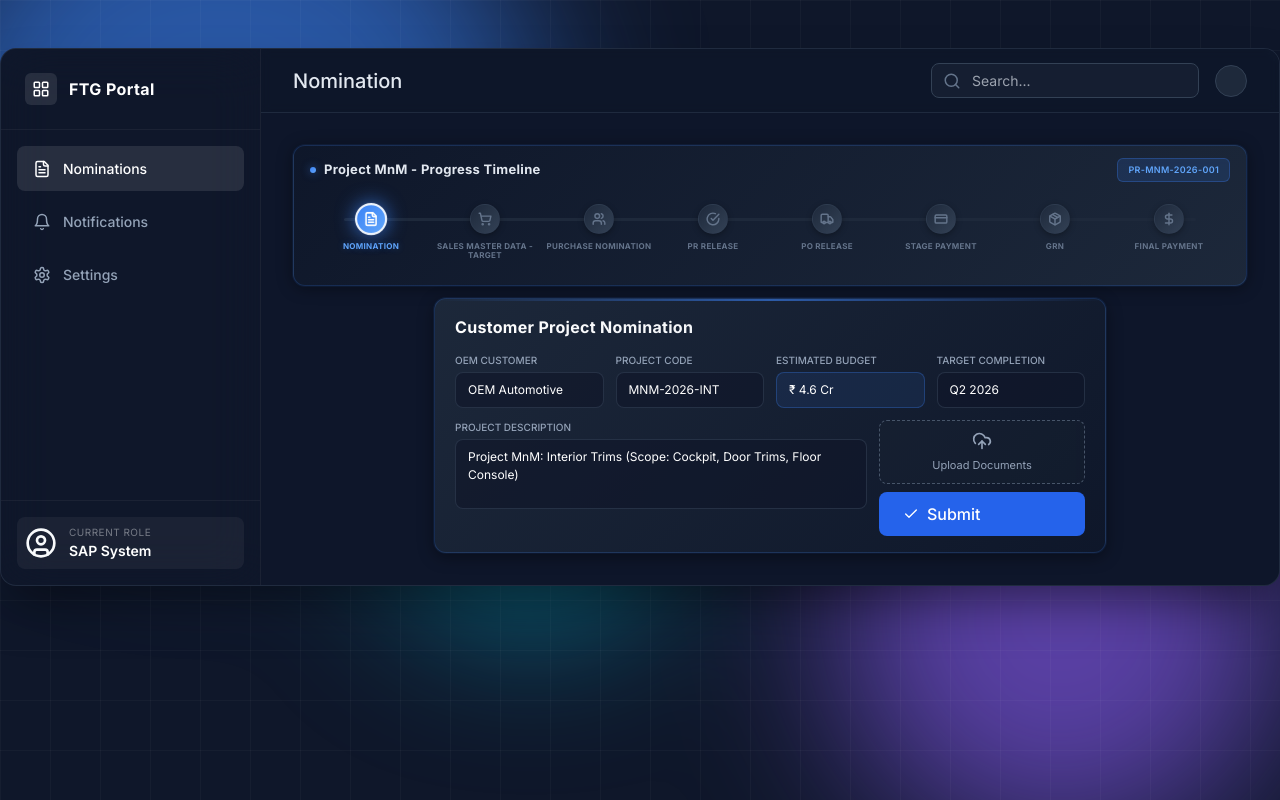
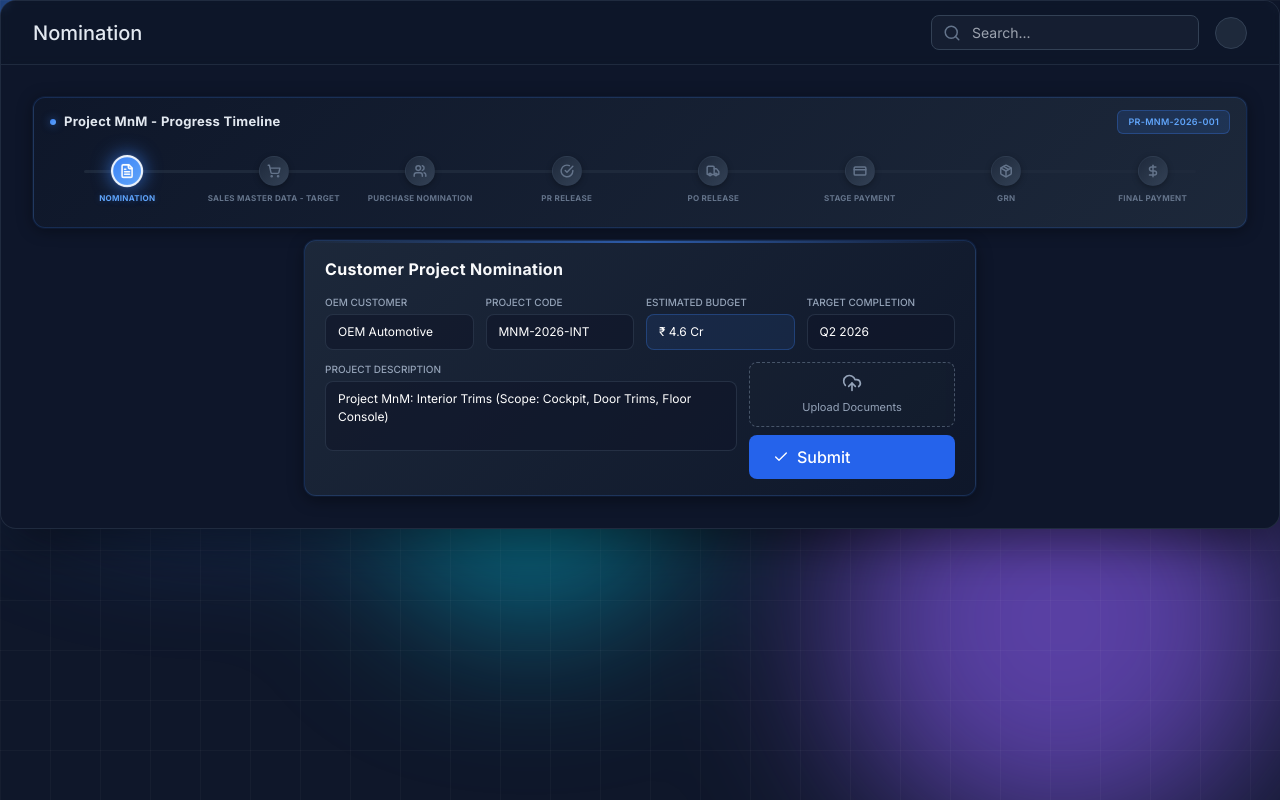
Before and after one commit to Krishna-Gour/ftg-simulation, a React (Vite) app: page / in a window 1280 px wide. Both pictures are taken after a click on the button "Start Interactive Demo". Shown: the top 800 px of the page. Built offline with nearby package versions, Linux system fonts and the light colour scheme.

Commit message:
Hide FTG Simulation sidebar and add auto-scroll to Simulation Guide

```diff
--- a/index.html
+++ b/index.html
@@ -7,8 +7,8 @@
     <link rel="preconnect" href="https://fonts.googleapis.com">
     <link rel="preconnect" href="https://fonts.gstatic.com" crossorigin>
     <link href="https://fonts.googleapis.com/css2?family=Inter:wght@300;400;500;600;700&display=swap" rel="stylesheet">
-    <!-- Favicon (relative path works in dev and on GitHub Pages under repo base) -->
-    <link rel="icon" type="image/svg+xml" href="vite.svg" />
+    <!-- Favicon -->
+    <link rel="icon" type="image/svg+xml" href="/vite.svg" />
   </head>
   <body>
     <div id="root"></div>
--- a/src/App.tsx
+++ b/src/App.tsx
@@ -11,10 +11,12 @@ import { ProjectSummary } from './components/Screens/SummaryScreen/ProjectSummar
 import { NegotiationScreen } from './components/Screens/SystemScreen/NegotiationScreen';
 import { GoodsReceiptScreen } from './components/Screens/SystemScreen/GoodsReceiptScreen';
 import { PaymentScreen } from './components/Screens/SystemScreen/PaymentScreen';
+import { ChevronLeft, ChevronRight } from 'lucide-react';
 
 function App() {
     const [started, setStarted] = useState(false);
     const [currentStepIndex, setCurrentStepIndex] = useState(0);
+    const [isPanelCollapsed, setIsPanelCollapsed] = useState(false);
 
     const currentStep = steps[currentStepIndex];
 
@@ -89,23 +91,6 @@ function App() {
                 <div className="h-full w-full flex flex-col md:flex-row p-4 gap-4 relative z-10">
                     {/* Left/Top: Simulation Area */}
                     <div className="flex-1 flex flex-col h-full min-h-0">
-                        {/* Progress Header - Compact (hide on summary screen) */}
-                        {currentStepIndex < steps.length && (
-                            <div className="mb-4 flex items-center justify-between px-4">
-                                <div>
-                                    <h2 className="text-xs font-semibold text-sky-400 tracking-wider uppercase">Step {currentStepIndex + 1} / {steps.length}</h2>
-                                    <h1 className="text-xl font-bold text-white leading-tight">{currentStep?.title}</h1>
-                                </div>
-                                <div className="w-1/3 h-1.5 bg-slate-800 rounded-full overflow-hidden">
-                                    <motion.div
-                                        className="h-full bg-sky-500"
-                                        initial={{ width: 0 }}
-                                        animate={{ width: `${((currentStepIndex + 1) / steps.length) * 100}%` }}
-                                    />
-                                </div>
-                            </div>
-                        )}
-
                         {/* Active Screen Area - Flex Grow to fill space */}
                         <div className="flex-1 min-h-0 relative">
                             <AnimatePresence mode="wait">
@@ -125,9 +110,36 @@ function App() {
 
                     {/* Right/Bottom: Guide Panel (Fixed width on desktop) - Hide on summary screen */}
                     {currentStepIndex < steps.length && (
-                        <div className="w-full md:w-80 lg:w-96 flex-shrink-0 h-full">
-                            <GuidePanel step={currentStep} />
-                        </div>
+                        <motion.div
+                            className="relative flex-shrink-0 h-full"
+                            animate={{
+                                width: isPanelCollapsed ? '48px' : 'auto'
+                            }}
+                            transition={{ duration: 0.3, ease: "easeInOut" }}
+                        >
+                            {/* Toggle Button */}
+                            <button
+                                onClick={() => setIsPanelCollapsed(!isPanelCollapsed)}
+                                className="absolute left-0 top-1/2 -translate-y-1/2 -translate-x-1/2 z-50 bg-slate-800 hover:bg-slate-700 border border-slate-600 rounded-full p-2 shadow-xl transition-all duration-200 hover:scale-110"
+                                title={isPanelCollapsed ? "Expand Guide Panel" : "Collapse Guide Panel"}
+                            >
+                                {isPanelCollapsed ? <ChevronLeft size={20} className="text-sky-400" /> : <ChevronRight size={20} className="text-sky-400" />}
+                            </button>
+
+                            {/* Guide Panel */}
+                            <motion.div
+                                className="h-full overflow-hidden"
+                                animate={{
+                                    opacity: isPanelCollapsed ? 0 : 1,
+                                    width: isPanelCollapsed ? 0 : 'auto'
+                                }}
+                                transition={{ duration: 0.3 }}
+                            >
+                                <div className="w-80 lg:w-96 h-full">
+                                    <GuidePanel step={currentStep} />
+                                </div>
+                            </motion.div>
+                        </motion.div>
                     )}
                 </div>
             )}
--- a/src/components/Hero/Hero.tsx
+++ b/src/components/Hero/Hero.tsx
@@ -21,12 +21,8 @@ export const Hero: React.FC<HeroProps> = ({ onStart }) => {
                 </span>
 
                 <h1 className={styles.title}>
-                    Sales to Payment Flow
+                    FTG Commercial Lifecycle
                 </h1>
-
-                <p className={styles.subtitle}>
-                    Explore the end-to-end flow from Sales Entry to Final Payment for Project MnM: Interior Trims. Experience seamless integration between Business Development, Program Management, and Automated System workflows.
-                </p>
 
                 <motion.button
                     whileHover={{ scale: 1.05 }}
--- a/src/components/Screens/BDScreen/NominationForm.tsx
+++ b/src/components/Screens/BDScreen/NominationForm.tsx
@@ -105,7 +105,7 @@ export const BDScreen: React.FC<BDScreenProps> = ({ onNext, stepId }) => {
     // Step 1: Nomination (Customer project nomination)
     if (stepId === 1) {
         return (
-            <ScreenLayout role="Customer" title="Nomination">
+            <ScreenLayout role="Customer" title="Nomination" currentStep={1}>
                 <ProjectStatusTimeline currentStepId={1} />
                 <div className={styles.container}>
                     <div className={styles.card}>
@@ -154,7 +154,7 @@ export const BDScreen: React.FC<BDScreenProps> = ({ onNext, stepId }) => {
     // Step 2: Sales Master Data - Target (with inline Purchase Nomination)
     if (stepId === 2) {
         return (
-            <ScreenLayout role="BD" title="Sales Master Data - Target & Purchase Nomination">
+            <ScreenLayout role="BD" title="Sales Master Data - Target & Purchase Nomination" currentStep={negotiationPhase === 'complete' ? 3 : 2}>
                 <ProjectStatusTimeline currentStepId={negotiationPhase === 'complete' ? 3 : 2} />
                 <div className={styles.container} style={{ maxWidth: '1200px' }}>
                     <div className={styles.card} style={{ width: '100%' }}>
--- a/src/components/Screens/Layout/ScreenLayout.module.css
+++ b/src/components/Screens/Layout/ScreenLayout.module.css
@@ -87,6 +87,7 @@
     width: 100%;
     display: flex;
     align-items: center;
+    justify-content: space-between;
     gap: 12px;
     padding: 12px 16px;
     border-radius: 8px;
@@ -99,8 +100,15 @@
 }
 
 .navItemActive {
-    background-color: rgba(255, 255, 255, 0.1);
+    background-color: rgba(59, 130, 246, 0.15);
     color: white;
+    border-left: 3px solid #3b82f6;
+    padding-left: 13px;
+}
+
+.navItemCompleted {
+    color: #4ade80;
+    /* green-400 */
 }
 
 .navItemInactive {
--- a/src/components/Screens/Layout/ScreenLayout.tsx
+++ b/src/components/Screens/Layout/ScreenLayout.tsx
@@ -1,6 +1,6 @@
 import React from 'react';
 import { motion } from 'framer-motion';
-import { LayoutGrid, FileText, Settings, Bell, Search, UserCircle } from 'lucide-react';
+import { Search } from 'lucide-react';
 import { Actor } from '../../../data/steps';
 import styles from './ScreenLayout.module.css';
 
@@ -8,35 +8,34 @@ interface ScreenLayoutProps {
     role: Actor;
     title: string;
     children: React.ReactNode;
+    currentStep?: number;
 }
 
-export const ScreenLayout: React.FC<ScreenLayoutProps> = ({ role, title, children }) => {
-    const getSidebarClass = () => {
-        switch (role) {
-            case 'BD': return styles.sidebarBD;
-            case 'PM': return styles.sidebarPM;
-            case 'System': return styles.sidebarSystem;
-            default: return '';
-        }
-    };
+export const ScreenLayout: React.FC<ScreenLayoutProps> = ({ role: _role, title, children }) => {
 
     return (
         <div className={styles.container}>
-            {/* Sidebar */}
-            <div className={`${styles.sidebar} ${getSidebarClass()}`}>
+            {/* Sidebar - Hidden */}
+            {/* <div className={`${styles.sidebar} ${getSidebarClass()}`}>
                 <div className={styles.sidebarHeader}>
                     <div className={styles.logoArea}>
                         <div className={styles.logoBox}>
                             <LayoutGrid size={18} />
                         </div>
-                        <span className={styles.appName}>FTG Portal</span>
+                        <span className={styles.appName}>FTG Simulation</span>
                     </div>
                 </div>
 
                 <nav className={styles.nav}>
-                    <NavItem icon={<FileText size={18} />} label="Nominations" active={true} />
-                    <NavItem icon={<Bell size={18} />} label="Notifications" />
-                    <NavItem icon={<Settings size={18} />} label="Settings" />
+                    {navSteps.map((step) => (
+                        <NavItem
+                            key={step.id}
+                            icon={step.icon}
+                            label={step.label}
+                            active={step.id === currentStep}
+                            completed={step.id < currentStep}
+                        />
+                    ))}
                 </nav>
 
                 <div className={styles.profile}>
@@ -44,11 +43,11 @@ export const ScreenLayout: React.FC<ScreenLayoutProps> = ({ role, title, childre
                         <UserCircle size={32} className="text-white/60" />
                         <div className={styles.profileInfo}>
                             <span className={styles.roleLabel}>Current Role</span>
-                            <span className={styles.roleName}>{role === 'BD' ? 'Business Dev.' : role === 'PM' ? 'Program Mgr.' : 'SAP System'}</span>
+                            <span className={styles.roleName}>{role === 'BD' ? 'Business Dev.' : role === 'PM' ? 'Program Mgr.' : role === 'Customer' ? 'Customer' : 'SAP System'}</span>
                         </div>
                     </div>
                 </div>
-            </div>
+            </div> */}
 
             {/* Main Content */}
             <div className={styles.main}>
@@ -84,10 +83,3 @@ export const ScreenLayout: React.FC<ScreenLayoutProps> = ({ role, title, childre
         </div>
     );
 };
-
-const NavItem = ({ icon, label, active = false }: { icon: React.ReactNode, label: string, active?: boolean }) => (
-    <button className={`${styles.navItem} ${active ? styles.navItemActive : styles.navItemInactive}`}>
-        {icon}
-        {label}
-    </button>
-);
--- a/src/components/Screens/SystemScreen/GoodsReceiptScreen.tsx
+++ b/src/components/Screens/SystemScreen/GoodsReceiptScreen.tsx
@@ -26,7 +26,7 @@ export const GoodsReceiptScreen: React.FC<GoodsReceiptScreenProps> = ({ onNext }
     };
 
     return (
-        <ScreenLayout role="System" title="GRN (Goods Receipt Note)">
+        <ScreenLayout role="System" title="GRN (Goods Receipt Note)" currentStep={7}>
             <div className={dashboardStyles.stack} style={{ maxWidth: '100%', margin: '0 auto', gap: '8px' }}>
                 <ProjectStatusTimeline currentStepId={7} />
 
--- a/src/components/Screens/SystemScreen/NegotiationScreen.tsx
+++ b/src/components/Screens/SystemScreen/NegotiationScreen.tsx
@@ -111,7 +111,7 @@ export const NegotiationScreen: React.FC<NegotiationScreenProps> = ({ onNext })
     }
 
     return (
-        <ScreenLayout role="System" title="PO Release">
+        <ScreenLayout role="System" title="PO Release" currentStep={5}>
             <div className={dashboardStyles.stack} style={{ maxWidth: '100%', margin: '0 auto', gap: '8px' }}>
                 <ProjectStatusTimeline currentStepId={5} />
 
--- a/src/components/Screens/SystemScreen/PaymentScreen.tsx
+++ b/src/components/Screens/SystemScreen/PaymentScreen.tsx
@@ -34,7 +34,7 @@ export const PaymentScreen: React.FC<PaymentScreenProps> = ({ onNext, stepId })
     const statusUpdate = isStagePayment ? "Stage Payment Completed - Awaiting Delivery" : "Project Financial Closure - PO Closed";
 
     return (
-        <ScreenLayout role="System" title={isStagePayment ? "Stage Payment" : "Final Payment"}>
+        <ScreenLayout role="System" title={isStagePayment ? "Stage Payment" : "Final Payment"} currentStep={isStagePayment ? 6 : 8}>
             <div className={dashboardStyles.stack} style={{ maxWidth: '100%', margin: '0 auto', gap: '8px' }}>
                 <ProjectStatusTimeline currentStepId={isStagePayment ? 6 : 8} />
 
--- a/src/components/UI/GuidePanel.tsx
+++ b/src/components/UI/GuidePanel.tsx
@@ -1,13 +1,49 @@
-import React from 'react';
+import React, { useEffect, useRef } from 'react';
 import { Step } from '../../data/steps';
-import { Info, User, Activity, ArrowRight, FileText } from 'lucide-react';
+import { Info, Activity, CheckCircle } from 'lucide-react';
 import { motion } from 'framer-motion';
 
 interface GuidePanelProps {
     step: Step;
 }
 
+// Real-life process descriptions for each step
+const getStepLog = (stepId: number): string => {
+    switch (stepId) {
+        case 1: return "Customer submits project nomination with estimated budget ₹4.6Cr, project code MNM-2026-INT for Interior Trims (Cockpit, Door Trims, Floor Console). Target completion Q2 2026.";
+        case 2: return "Business Development team receives target costs and feed in Sales Master Data: IP Carrier ₹3.2Cr, Chute Chanel ₹38L, Cockpit Fixture ₹28L, Laser Scoring ₹70L. Total target: ₹4.56Cr.";
+        case 3: return "Purchase Team negotiates with vendor Tooling Solutions Ltd. Final nominated costs: IP Carrier ₹3Cr, Chute Chanel ₹40L (requires override), Cockpit Fixture ₹25L, Laser Scoring ₹70L. Total: ₹4.35Cr, saving ₹21L.";
+        case 4: return "Program Team reviews the purchase nomination and releases Purchase Requisition PR-MNM-2026-001. Email sent to Plant Head for approval. Plant Head approved. PR approved and released to procurement system.";
+        case 5: return "SAP System automatically generates Purchase Order PO-MNM-2026-001 based on approved PR. System validates vendor details, payment terms (Z001), and line items. PO sent to Plant Head for final approval. PO released to vendor Tooling Solutions Ltd.";
+        case 6: return "Automated Stage Payment Entry (20% advance) of ₹87L processed via RTGS to vendor's ICICI Bank account. Payment authorized by finance team. Transaction reference generated. Payment confirmation sent to vendor.";
+        case 7: return "Vendor delivers all 4 items: IP Carrier Tool, Chute Chanel Vibration, Cockpit Fixture, and Laser Scoring Fixture. Quality team verifies items against PO. Goods Receipt Note GRN-MNM-2026-001 created in SAP. Material received confirmation sent to all stakeholders.";
+        case 8: return "Automated Final Payment Entry (80% on GRN) of ₹3.48Cr processed. Invoice verified against GRN. Payment authorized and processed via RTGS. Project financial closure completed. PO status updated to 'Closed'. Vendor payment completed successfully.";
+        default: return "Process step in progress...";
+    }
+};
+
 export const GuidePanel: React.FC<GuidePanelProps> = ({ step }) => {
+    const currentStepId = step.id;
+    const logEndRef = useRef<HTMLDivElement>(null);
+
+    // Build log of all completed and current steps
+    const processLog = [];
+    for (let i = 1; i <= Math.min(currentStepId, 8); i++) {
+        processLog.push({
+            id: i,
+            description: getStepLog(i),
+            isActive: i === currentStepId,
+            timestamp: `Step ${i}`
+        });
+    }
+
+    // Auto-scroll to the latest log entry when step changes
+    useEffect(() => {
+        if (logEndRef.current) {
+            logEndRef.current.scrollIntoView({ behavior: 'smooth', block: 'end' });
+        }
+    }, [currentStepId]);
+
     return (
         <div className="h-full bg-slate-900/60 backdrop-blur-md border-l border-white/10 p-6 flex flex-col rounded-xl border border-slate-700/50 shadow-2xl">
             <div className="mb-6 flex items-center gap-2 text-sky-400">
@@ -15,70 +51,56 @@ export const GuidePanel: React.FC<GuidePanelProps> = ({ step }) => {
                 <span className="font-bold tracking-wider uppercase text-sm">Simulation Guide</span>
             </div>
 
-            <div className="flex-1 space-y-8 overflow-y-auto pr-2 custom-scrollbar">
-                {/* Context Card */}
-                <div className="space-y-3">
-                    <h3 className="text-white font-semibold flex items-center gap-2">
-                        <User size={16} className="text-purple-400" />
-                        Current Role
-                    </h3>
-                    <div className="p-4 rounded-lg bg-purple-500/10 border border-purple-500/20 text-purple-200 text-sm">
-                        <p className="font-medium">
-                            {step.actor === 'BD' ? 'Business Development Manager' :
-                                step.actor === 'PM' ? 'Program Manager' :
-                                    step.actor === 'System' ? 'SAP S/4HANA Automation' : 'Customer'}
-                        </p>
-                        <p className="mt-1 text-xs opacity-70">
-                            {step.actor === 'BD' ? 'Responsible for sales & initiating projects.' :
-                                step.actor === 'PM' ? 'Oversees execution & validates financials.' :
-                                    'Automated background processing.'}
-                        </p>
-                    </div>
-                </div>
-
-                {/* Blueprint Insight */}
-                {step.blueprintId && (
-                    <div className="space-y-3">
-                        <h3 className="text-white font-semibold flex items-center gap-2">
-                            <FileText size={16} className="text-blue-400" />
-                            Blueprint Insight
-                        </h3>
-                        <div className="p-4 rounded-lg bg-blue-500/10 border border-blue-500/20 text-blue-200 text-sm">
-                            <div className="flex items-center justify-between mb-2">
-                                <span className="font-bold text-xs uppercase tracking-wider text-blue-300">{step.blueprintTitle}</span>
-                                <span className="text-[10px] bg-blue-500/20 px-2 py-0.5 rounded text-blue-300 border border-blue-500/30">{step.blueprintId}</span>
-                            </div>
-                            <p className="opacity-90 text-xs leading-relaxed">
-                                {step.blueprintDesc}
-                            </p>
-                        </div>
-                    </div>
-                )}
-
-                {/* Action Card */}
+            <div className="flex-1 space-y-4 overflow-y-auto pr-2 custom-scrollbar">
+                {/* Process Log */}
                 <div className="space-y-3">
                     <h3 className="text-white font-semibold flex items-center gap-2">
                         <Activity size={16} className="text-green-400" />
-                        What is happening?
+                        Process Log
                     </h3>
-                    <motion.div
-                        key={step.id}
-                        initial={{ opacity: 0, x: 20 }}
-                        animate={{ opacity: 1, x: 0 }}
-                        className="text-slate-300 text-sm leading-relaxed"
-                    >
-                        {step.description}
-                    </motion.div>
-                </div>
 
-                {/* Instruction */}
-                <div className="space-y-3">
-                    <h3 className="text-white font-semibold flex items-center gap-2">
-                        <ArrowRight size={16} className="text-yellow-400" />
-                        Your Task
-                    </h3>
-                    <div className="p-4 rounded-lg bg-yellow-500/10 border border-yellow-500/20 text-yellow-100 text-sm">
-                        {getInstruction(step.actor, step.id)}
+                    <div className="space-y-3">
+                        {processLog.map((logEntry, idx) => (
+                            <motion.div
+                                key={logEntry.id}
+                                initial={{ opacity: 0, x: -20 }}
+                                animate={{ opacity: 1, x: 0 }}
+                                transition={{ delay: idx * 0.1 }}
+                                className={`p-3 rounded-lg border ${
+                                    logEntry.isActive
+                                        ? 'bg-sky-500/10 border-sky-500/30'
+                                        : 'bg-slate-800/40 border-slate-700/50'
+                                }`}
+                            >
+                                <div className="flex items-start gap-3">
+                                    <div className={`flex-shrink-0 w-6 h-6 rounded-full flex items-center justify-center ${
+                                        logEntry.isActive
+                                            ? 'bg-sky-500/20'
+                                            : 'bg-green-500/20'
+                                    }`}>
+                                        {logEntry.isActive ? (
+                                            <div className="w-2 h-2 rounded-full bg-sky-400 animate-pulse"></div>
+                                        ) : (
+                                            <CheckCircle size={14} className="text-green-400" />
+                                        )}
+                                    </div>
+                                    <div className="flex-1 min-w-0">
+                                        <div className={`text-xs font-semibold mb-1 ${
+                                            logEntry.isActive ? 'text-sky-400' : 'text-green-400'
+                                        }`}>
+                                            {logEntry.timestamp} {logEntry.isActive && '• In Progress'}
+                                        </div>
+                                        <p className={`text-xs leading-relaxed ${
+                                            logEntry.isActive ? 'text-slate-200' : 'text-slate-400'
+                                        }`}>
+                                            {logEntry.description}
+                                        </p>
+                                    </div>
+                                </div>
+                            </motion.div>
+                        ))}
+                        {/* Invisible element at the end for scrolling */}
+                        <div ref={logEndRef} />
                     </div>
                 </div>
             </div>
@@ -89,39 +111,22 @@ export const GuidePanel: React.FC<GuidePanelProps> = ({ step }) => {
                 <div className="grid grid-cols-2 gap-4 text-xs">
                     <div>
                         <span className="block text-slate-500">Project</span>
-                        <span className="text-white font-medium">Project Raptor</span>
+                        <span className="text-white font-medium">Project MnM</span>
                     </div>
                     <div>
-                        <span className="block text-slate-500">PO Number</span>
-                        <span className="text-mono text-sky-400 font-medium">PO-AUTO-9921</span>
+                        <span className="block text-slate-500">PR Number</span>
+                        <span className="text-mono text-sky-400 font-medium">PR-MNM-2026-001</span>
                     </div>
                     <div>
                         <span className="block text-slate-500">OEM Customer</span>
-                        <span className="text-white font-medium">Mahindra Auto</span>
+                        <span className="text-white font-medium">Mahindra & Mahindra</span>
                     </div>
                     <div>
                         <span className="block text-slate-500">Value</span>
-                        <span className="text-green-400 font-medium">₹ 2,00,00,000</span>
+                        <span className="text-green-400 font-medium">₹ 4.35 Cr</span>
                     </div>
                 </div>
             </div>
         </div>
     );
 };
-
-function getInstruction(actor: string, id: number): string {
-    if (actor === 'System') return "Watch as the System executes the transaction logic automatically.";
-
-    switch (id) {
-        case 1: return "Enter the Project Revenue details received from the OEM.";
-        case 2: return "Define the Budget WBS and Milestones.";
-        case 3: return "Select the correct Purchasing Org (POrg 2000) allowed for this Plant.";
-        case 4: return "Generate the Purchase Requisition (PR) for the identified materials.";
-        case 6: return "Validate the PO Price against the PR Estimate. Click 'Override' if within tolerance.";
-        case 7: return "Review Payment Terms (Select Z001) and Release the PO to the Vendor.";
-        case 11: return "Verify the Tooling Milestone completion to unlock the next payment tranche.";
-        case 13: return "Confirm the Goods Receipt (GRN) to authorize the Final Settlement.";
-        case 15: return "Review the Final P&L Statement to close the project.";
-        default: return "Review the action items on the dashboard to proceed.";
-    }
-}
```
Also changed, not shown: src/components/Screens/PMScreen/Dashboard.tsx (+5 -2 lines).
